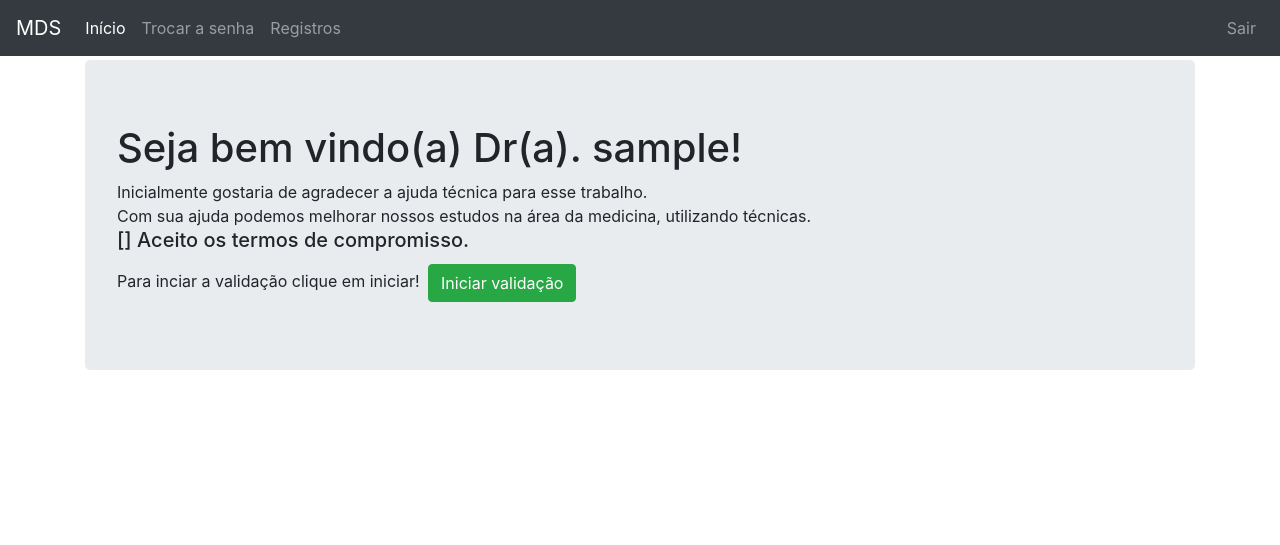
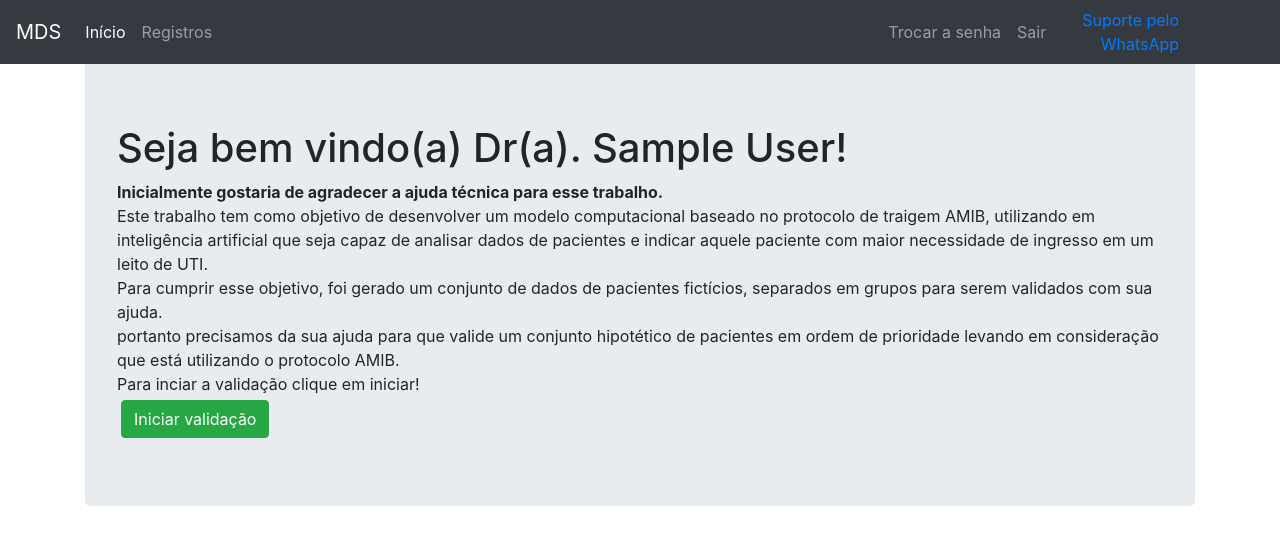
Before and after one commit to alisonsassi95/MasterMedicalDecisionSupport, a Django app: page / in a window 1280 px wide. Shown: the top 545 px of the page. Run offline with Django 3.2, Linux system fonts and the light colour scheme; the visitor is signed in with stand-in values (Sample User, id 1); some libraries are stand-ins or nearby versions.

Commit message:
improve interface start

```diff
--- a/myproject/core/templates/index.html
+++ b/myproject/core/templates/index.html
@@ -3,15 +3,19 @@
 {% block content %}
 
   <div class="jumbotron">
-    <h1>Seja bem vindo(a) Dr(a). {{ user }}!</h1>
-    <a>Inicialmente gostaria de agradecer a ajuda técnica para esse trabalho.
+    <h1>Seja bem vindo(a) Dr(a). {{ user.first_name }} {{ user.last_name }}!</h1>
+    <a><b>Inicialmente gostaria de agradecer a ajuda técnica para esse trabalho.</b>
       <br>
-      Com sua ajuda podemos melhorar nossos estudos na área da medicina, utilizando técnicas.
-
-      <h5> [] Aceito os termos de compromisso.</h5>
+      Este trabalho tem como objetivo de desenvolver um modelo computacional baseado no protocolo de traigem AMIB, utilizando em inteligência artificial que seja capaz de analisar dados de pacientes e indicar aquele paciente com maior necessidade de ingresso em um leito de UTI.
+      <br>
+      Para cumprir esse objetivo, foi gerado um conjunto de dados de pacientes fictícios, separados em grupos para serem validados com sua ajuda.
+      <br>
+      portanto precisamos da sua ajuda para que valide um conjunto hipotético de pacientes em ordem de prioridade levando em consideração que está utilizando o protocolo AMIB.
     </a>
 
+    <br>
     Para inciar a validação clique em iniciar!
+    <br>
     <a href="{% url 'makeGroups'%}" class="btn btn-success m-1">Iniciar validação</a>
   </div>
 {% endblock content %}
--- a/myproject/core/templates/nav.html
+++ b/myproject/core/templates/nav.html
@@ -11,15 +11,22 @@
         <a class="nav-link" href="/">Início <span class="sr-only">(current)</span></a>
       </li>
       <li class="nav-item">
-        <a class="nav-link" href="{% url 'password_change' %}">Trocar a senha</a>
-      </li>
-      <li class="nav-item">
         <a class="nav-link" href="{% url 'records' %}">Registros</a>
       </li>
     </ul>
     <ul class="navbar-nav">
       <li class="nav-item">
+        <a class="nav-link" href="{% url 'password_change' %}">Trocar a senha</a>
+      </li>
+      <li class="nav-item">
         <a class="nav-link" href="{% url 'logout' %}">Sair</a>
+      </li>
+    </ul>
+    <ul class="navbar-nav">
+      <li class="nav-item">
+        <div class="col-8 text-right">
+          <a aria-label="Suporte pelo WhatsApp" href="https://wa.me/5555999791069">Suporte pelo WhatsApp</a>
+        </div>
       </li>
     </ul>
   </div>
--- a/patient/models.py
+++ b/patient/models.py
@@ -25,7 +25,7 @@ class DataPatient(models.Model):
     classification = models.IntegerField()
     active = models.BooleanField()
     exported = models.BooleanField()
-    validatedDoctor = models.BooleanField()
+    validatedDoctor = models.IntegerField()
     justification = models.CharField(max_length=1000)
     class Meta:
         db_table = 'patient'
--- a/patient/templates/endValidation.html
+++ b/patient/templates/endValidation.html
@@ -3,9 +3,13 @@
 {% block content %}
 
   <div class="jumbotron">
-    <h1>muito obrigado Dr(a). {{ user }}!</h1>
+    <h1>Muito obrigado!</h1>
+    <a> Agradeço pelo seu apoio nessa validação dos dados, se sentir necessidade de sugerir ou corrigir algo nesse trabalho, pode entrar em contato pelo WhatsApp no link.</a>
+    <br/>
+    <br/>
 
     </a>
+    <a> Se tiver disponibilidade, e quiser validar mais um grupo de pacientes, sinta-se à vontade. </a>
     <a href="{% url 'makeGroups'%}" class="btn btn-success m-1">Começar outra validação</a>
   </div>
 {% endblock content %}
```
Also changed, not shown: patient/templates/validation.html (+23 -9 lines), patient/views.py (+14 -16 lines), patient/migrations/0001_initial.py.
